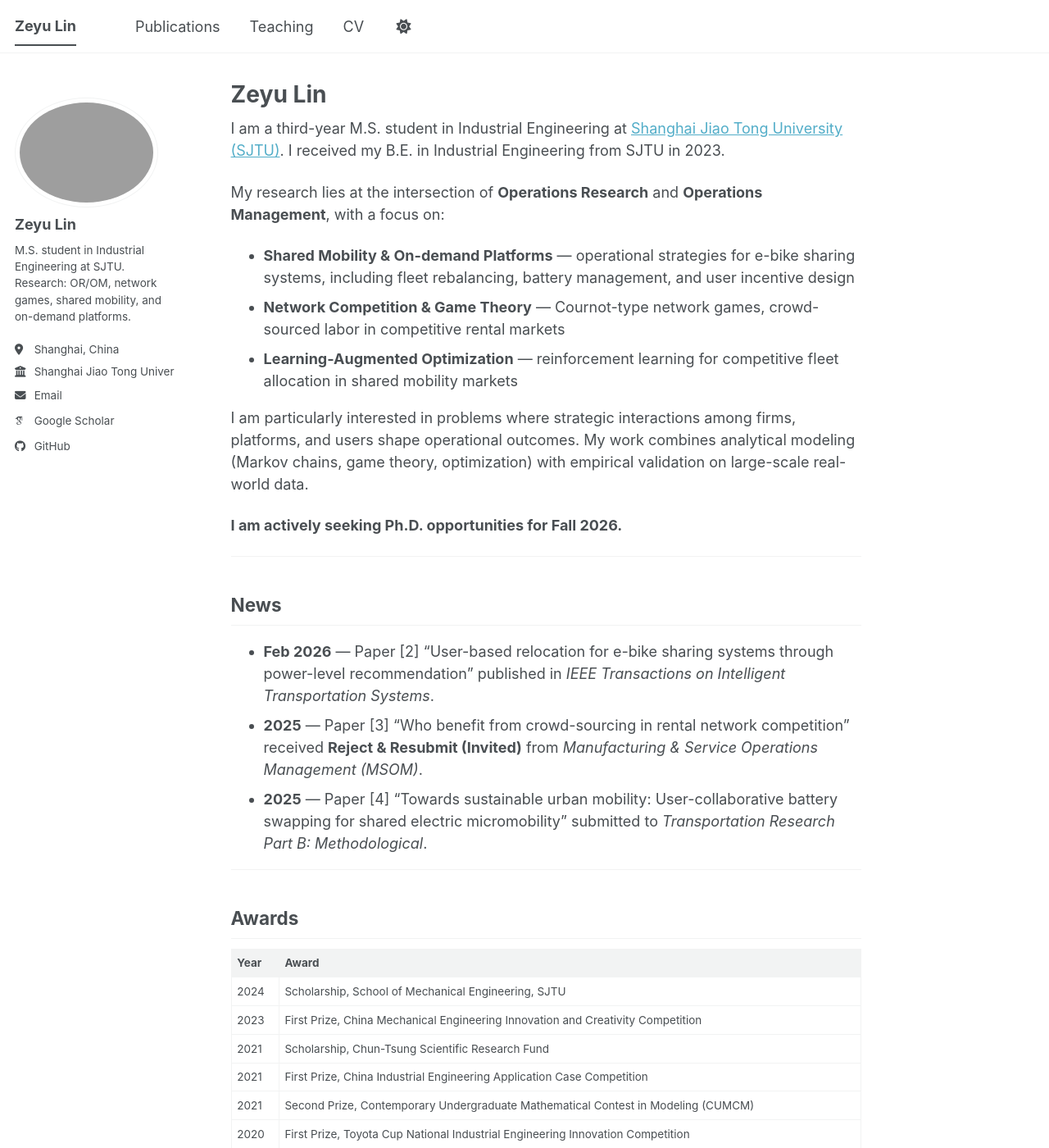
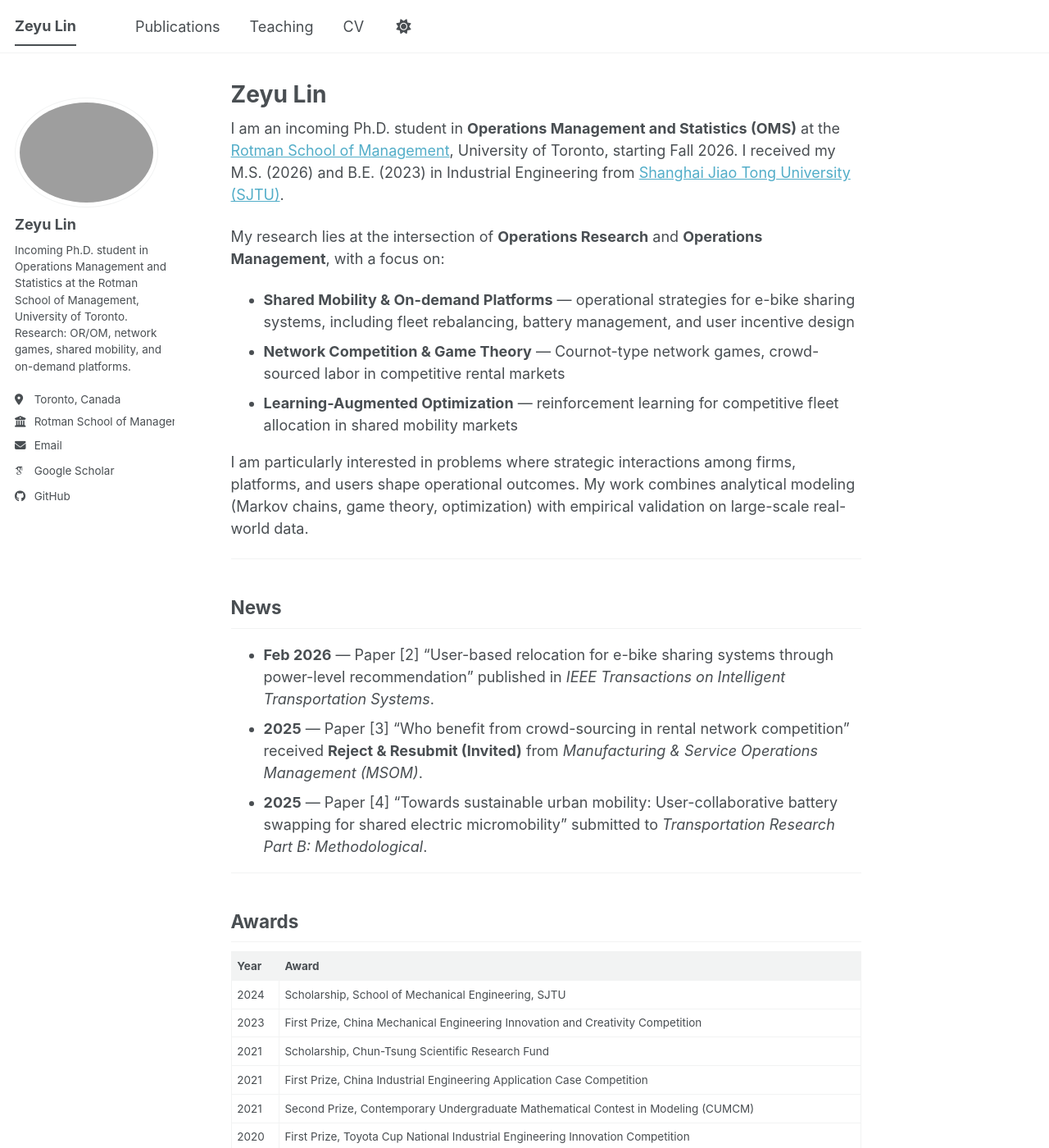
Before and after one commit to LIMYOYO/LIMYOYO.github.io, a Jekyll site: the page built from _pages/about.md, in a window 1280 px wide and 1400 px high. Shown: the whole window at 82% size. Built offline with Jekyll 4.4.1, drawn with Linux system fonts in a browser that asks for light colours; some web fonts are replaced; a script bundle is joined from its source files by our own code; library files that are not in the unit come from our copies; some of the changed text lies outside the part shown.

Commit message:
docs: update affiliation to Rotman OMS PhD and new email
- Set identity to incoming Ph.D. in Operations Management and Statistics
  at the Rotman School of Management, University of Toronto (Fall 2026)
- Update contact email to zeyulin.lin@mail.utoronto.ca
- Update bio, location, and employer across _config.yml, authors.yml, about.md
- Remove outdated "seeking Ph.D." note

```diff
--- a/_config.yml
+++ b/_config.yml
@@ -25,11 +25,11 @@ author:
   avatar           : "bio-zeyu.jpg"
   name             : "Zeyu Lin"
   pronouns         : # example: "she/her"
-  bio              : "M.S. student in Industrial Engineering at SJTU. Research: OR/OM, network games, shared mobility, and on-demand platforms."
-  location         : "Shanghai, China"
-  employer         : "Shanghai Jiao Tong University"
+  bio              : "Incoming Ph.D. student in Operations Management and Statistics at the Rotman School of Management, University of Toronto. Research: OR/OM, network games, shared mobility, and on-demand platforms."
+  location         : "Toronto, Canada"
+  employer         : "Rotman School of Management, University of Toronto"
   uri              : # URL
-  email            : "limeric0119@sjtu.edu.cn"
+  email            : "zeyulin.lin@mail.utoronto.ca"
 
   # Academic websites
   academia         : # URL
--- a/_data/authors.yml
+++ b/_data/authors.yml
@@ -1,8 +1,8 @@
 main:
   name        : "Zeyu Lin"
   uri         : "https://LIMYOYO.github.io"
-  email       : "limeric0119@sjtu.edu.cn"
-  bio         : "M.S. student (Industrial Engineering) at Shanghai Jiao Tong University (expected 2026). Research: OR/OM, network games, and shared mobility; focusing on competition, dynamic operations, and learning-augmented optimization."
+  email       : "zeyulin.lin@mail.utoronto.ca"
+  bio         : "Incoming Ph.D. student in Operations Management and Statistics at the Rotman School of Management, University of Toronto. Research: OR/OM, network games, and shared mobility; focusing on competition, dynamic operations, and learning-augmented optimization."
   avatar      : "bio-zeyu.jpg"
   github      : "LIMYOYO"
   linkedin    : ""
--- a/_pages/about.md
+++ b/_pages/about.md
@@ -7,7 +7,7 @@ redirect_from:
   - /about.html
 ---
 
-I am a third-year M.S. student in Industrial Engineering at [Shanghai Jiao Tong University (SJTU)](https://www.sjtu.edu.cn/). I received my B.E. in Industrial Engineering from SJTU in 2023.
+I am an incoming Ph.D. student in **Operations Management and Statistics (OMS)** at the [Rotman School of Management](https://www.rotman.utoronto.ca/), University of Toronto, starting Fall 2026. I received my M.S. (2026) and B.E. (2023) in Industrial Engineering from [Shanghai Jiao Tong University (SJTU)](https://www.sjtu.edu.cn/).
 
 My research lies at the intersection of **Operations Research** and **Operations Management**, with a focus on:
 - **Shared Mobility & On-demand Platforms** — operational strategies for e-bike sharing systems, including fleet rebalancing, battery management, and user incentive design
@@ -15,8 +15,6 @@ My research lies at the intersection of **Operations Research** and **Operations
 - **Learning-Augmented Optimization** — reinforcement learning for competitive fleet allocation in shared mobility markets
 
 I am particularly interested in problems where strategic interactions among firms, platforms, and users shape operational outcomes. My work combines analytical modeling (Markov chains, game theory, optimization) with empirical validation on large-scale real-world data.
-
-**I am actively seeking Ph.D. opportunities for Fall 2026.**
 
 ---
 
@@ -43,6 +41,6 @@ I am particularly interested in problems where strategic interactions among firm
 
 ## Contact
 
-- **Email:** [limeric0119@sjtu.edu.cn](mailto:limeric0119@sjtu.edu.cn)
+- **Email:** [zeyulin.lin@mail.utoronto.ca](mailto:zeyulin.lin@mail.utoronto.ca)
 - **Phone:** +86 18059818878
-- **Location:** Shanghai, China
+- **Location:** Toronto, Canada
```
